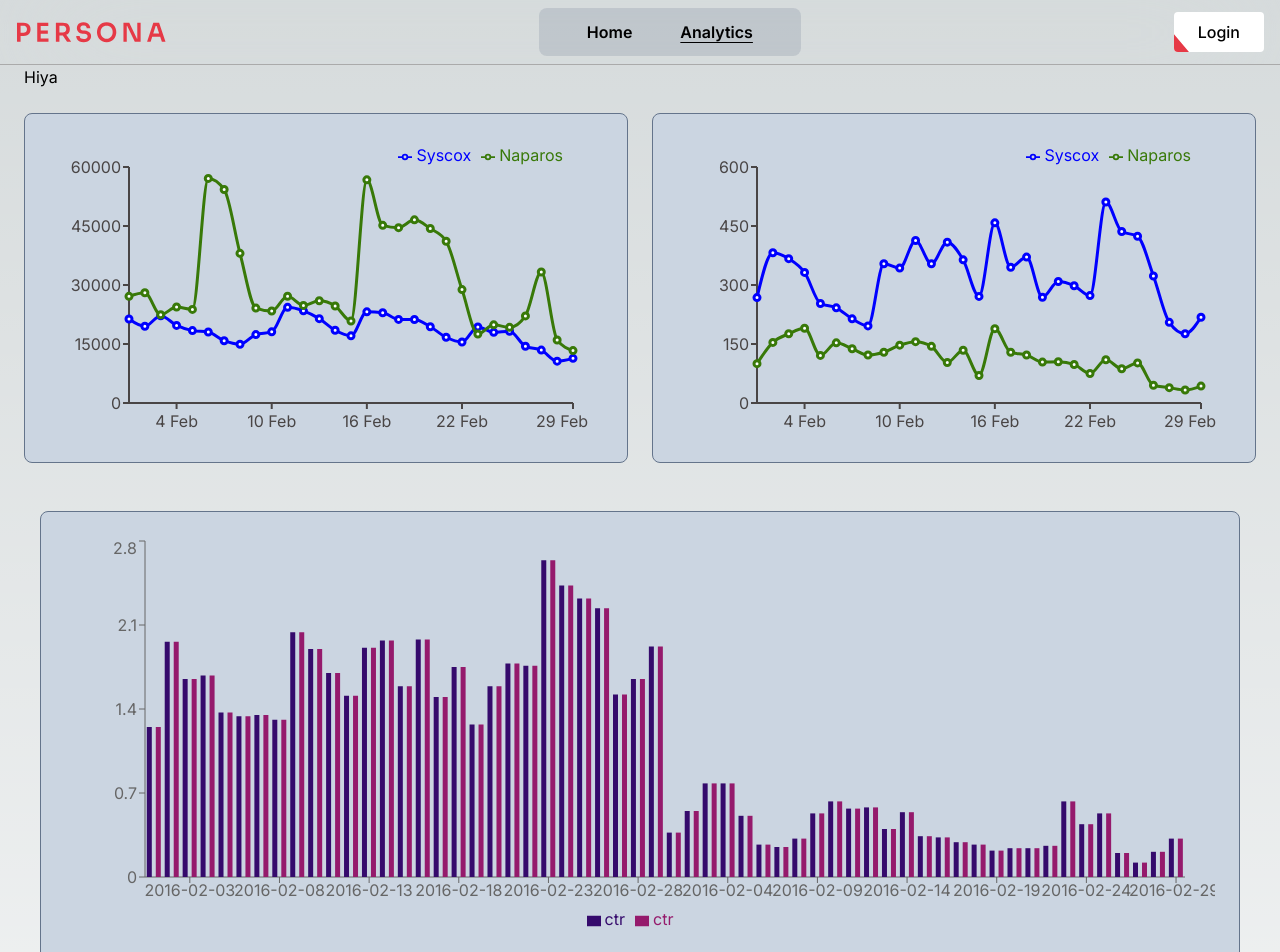
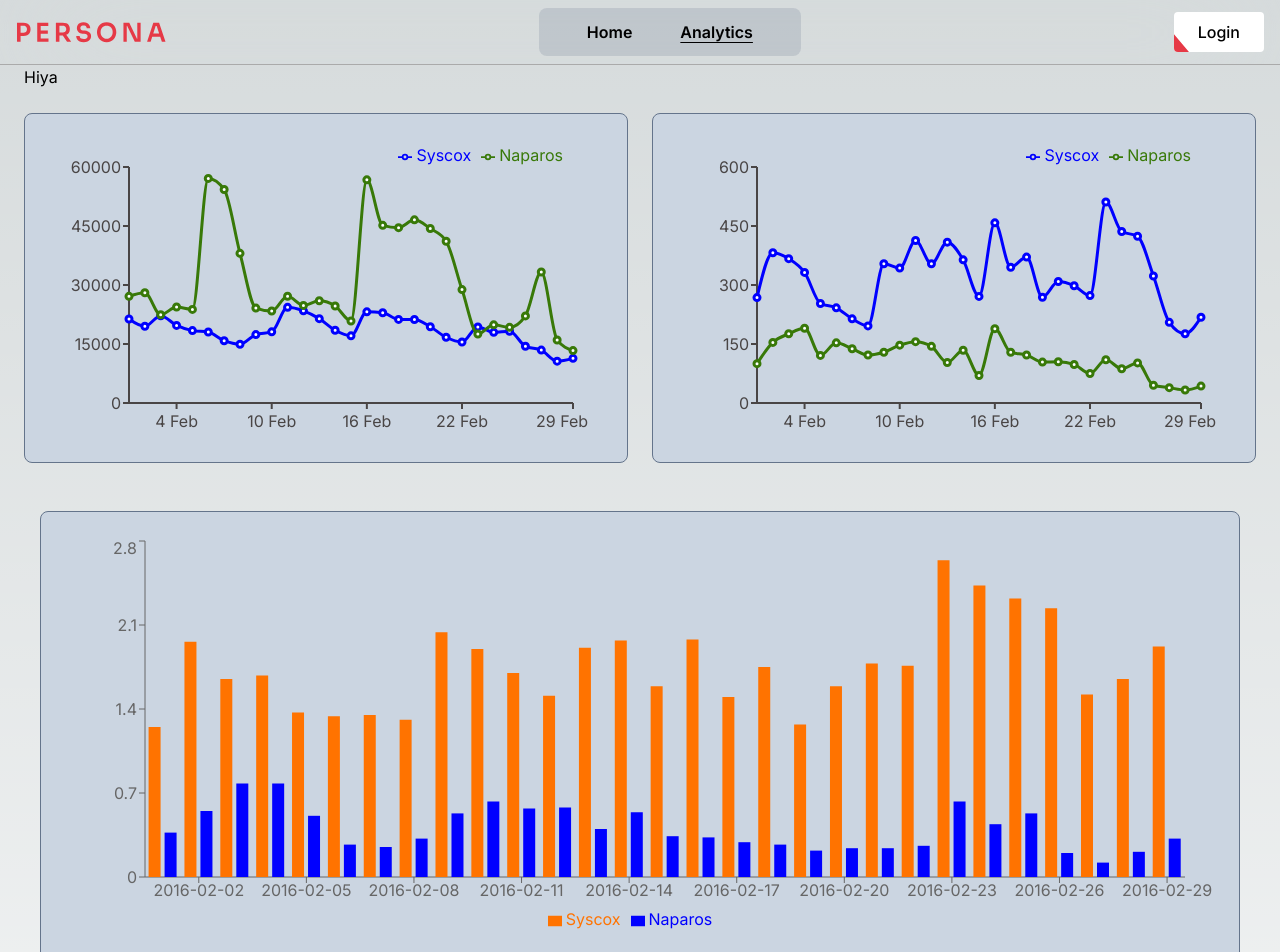
Before and after one commit to cdr7299/ad-anayltics-dash, a Next.js app: page /analytics in a window 1280 px wide. Shown: the top 952 px of the page. Built offline with nearby package versions, Linux system fonts and the light colour scheme.

Commit message:
fix: bar plot for all advertisors rather than one

```diff
--- a/app/analytics/_components/charts/_components/ctr-bar-plot/ctr-bar-plot.tsx
+++ b/app/analytics/_components/charts/_components/ctr-bar-plot/ctr-bar-plot.tsx
@@ -8,15 +8,38 @@ import {
   Bar,
 } from "recharts";
 import advertiser_data from "@/app/_data/advertiser_data.json";
+import { AdvertiserData } from "@/types/advertiser-data";
+const colors = [
+  "#ff7300",
+  "#0000ff",
+  "#ff00ff",
+  "#387908",
+  "#ff0000",
+  "#ffff00",
+  "#00ff00",
+  "#00ffff",
+];
+const BarChartPlot = () => {
+  const data: AdvertiserData[] = advertiser_data;
+  const advertisers = [...new Set(data.map((item) => item.advertiser))];
+  const dates = [...new Set(data.map((item) => item.date))];
 
-const BarChartPlot = () => {
+  const combinedData = dates.map((date) => {
+    let dateEntry = { date };
+    data.forEach((item) => {
+      if (item.date === date) {
+        dateEntry[item.advertiser] = item.ctr;
+      }
+    });
+    return dateEntry;
+  });
   return (
     <>
       <ResponsiveContainer width="100%" height="100%">
         <BarChart
           width={730}
           height={250}
-          data={advertiser_data}
+          data={combinedData}
           margin={{
             top: 5,
             right: 30,
@@ -28,8 +51,13 @@ const BarChartPlot = () => {
           <YAxis />
           <Tooltip />
           <Legend />
-          <Bar dataKey="ctr" fill="#350a6c" />
-          <Bar dataKey="ctr" fill="#951a6c" />
+          {advertisers.map((advertiser, index) => (
+            <Bar
+              key={advertiser}
+              dataKey={advertiser}
+              fill={colors[index % colors.length]}
+            />
+          ))}
         </BarChart>
       </ResponsiveContainer>
     </>
--- /dev/null
+++ b/types/advertiser-data.ts
@@ -0,0 +1,7 @@
+export interface AdvertiserData {
+  advertiser: string;
+  date: string;
+  impressions: number;
+  clicks: number;
+  ctr: number;
+}
```
Also changed, not shown: app/analytics/_components/charts/_components/ad-impressions-plot/ad-impressions-plot.tsx (+1 -7 lines), 1 other file (tests, documents, lock files or other folders).
